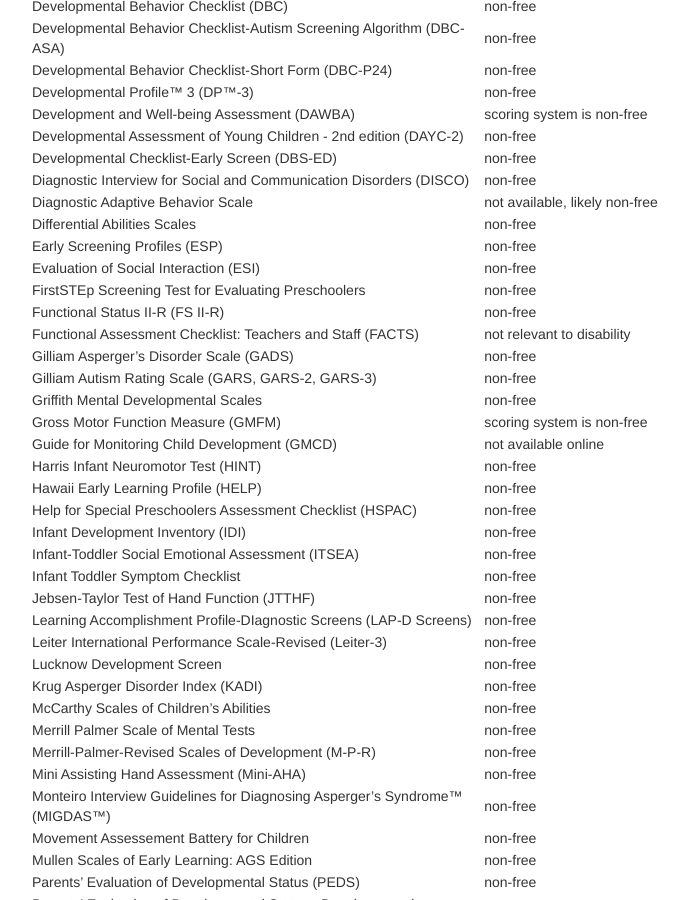
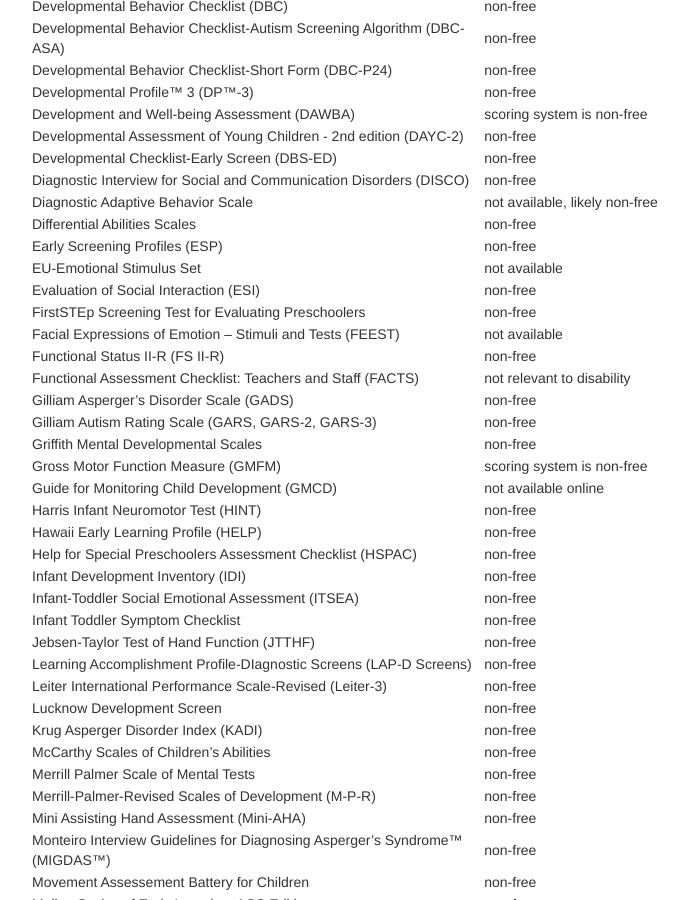
Before and after one commit to mjmaenner/disabilitymeasures, a Jekyll site: the page built from pages/donotqualify.md, in a window 1280 px wide and 900 px high, scrolled down 1483 px. Shown: the whole window, without its empty margins (259-947 px from the left). Built offline with Jekyll 4.4.1, drawn with Linux system fonts in a browser that asks for light colours.

Commit message:
updated with FEEST and EU

```diff
--- a/pages/donotqualify.md
+++ b/pages/donotqualify.md
@@ -77,8 +77,10 @@ Diagnostic Interview for Social and Communication Disorders (DISCO) | non-free
 Diagnostic Adaptive Behavior Scale | not available, likely non-free
 Differential Abilities Scales | non-free
 Early Screening Profiles (ESP) | non-free
+EU-Emotional Stimulus Set | not available
 Evaluation of Social Interaction (ESI) | non-free
 FirstSTEp Screening Test for Evaluating Preschoolers | non-free
+Facial Expressions of Emotion – Stimuli and Tests (FEEST) | not available
 Functional Status II-R (FS II-R) | non-free
 Functional Assessment Checklist: Teachers and Staff (FACTS) | not relevant to disability
 Gilliam Asperger's Disorder Scale (GADS) | non-free
```
